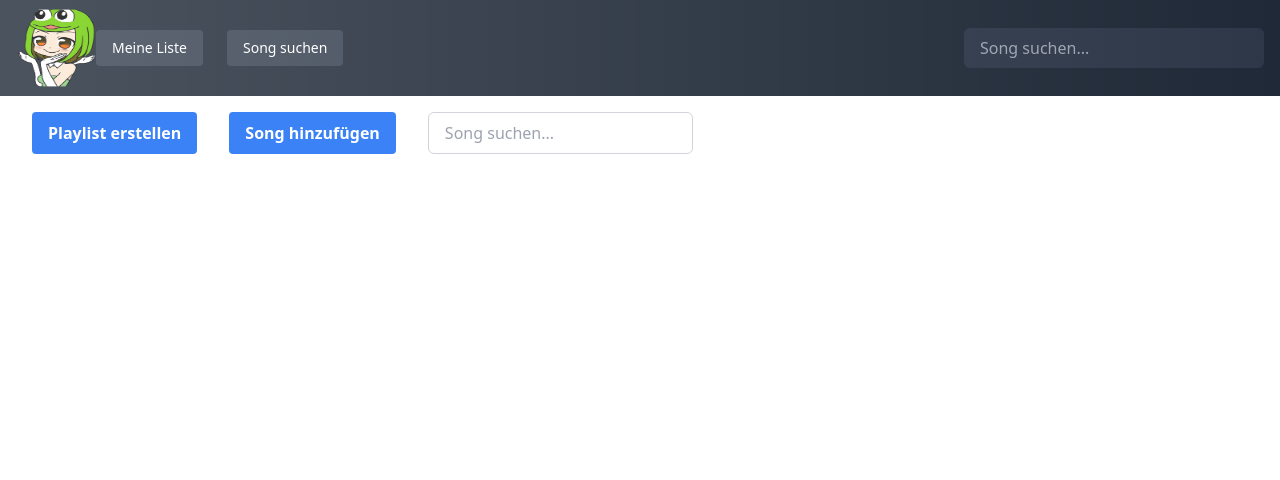
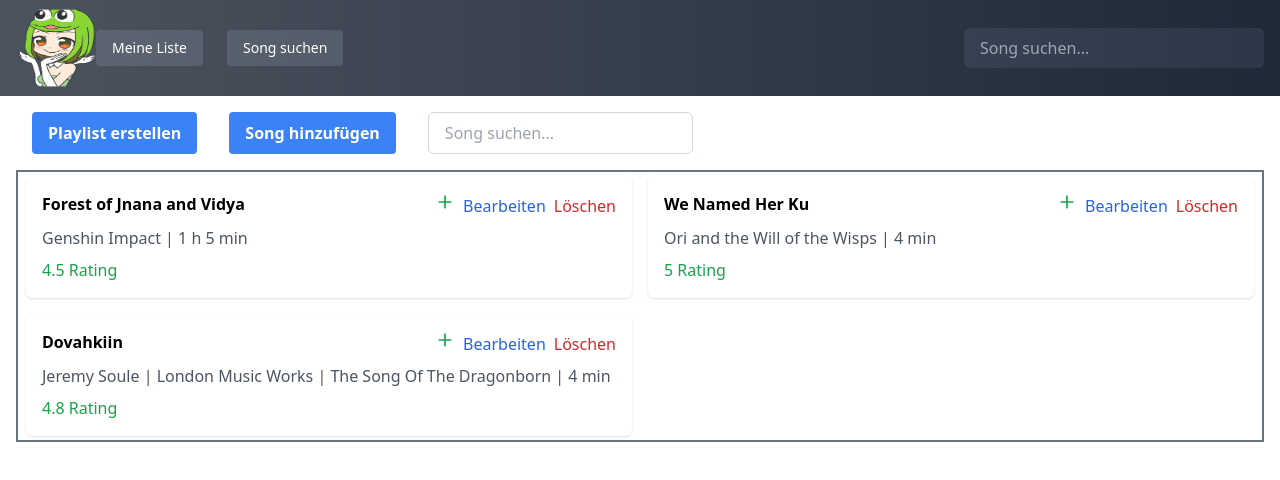
Before and after one commit to dominictosku/Mongo-Python, a Vue app in the folder jukebox/: page /lists in a window 1280 px wide. Shown: the top 480 px of the page. Built offline with nearby package versions, Linux system fonts and the light colour scheme.

Commit message:
feat: test values for playlist adding

```diff
--- a/jukebox/src/views/ListsView.vue
+++ b/jukebox/src/views/ListsView.vue
@@ -4,16 +4,66 @@
             <button class="btn w-full my-4 sm:w-auto sm:my-0 sm:mx-4">
                 Playlist erstellen
             </button>
-            <button class="btn w-full my-4 sm:w-auto sm:my-0 sm:mx-4">
+            <button @click="addSong" class="btn w-full my-4 sm:w-auto sm:my-0 sm:mx-4">
                 Song hinzufügen
             </button>
             <input type="text" class="search w-full sm:w-auto sm:mx-4" placeholder="Song suchen...">
+        </div>
+        <div class="grid grid-cols-1 md:grid-cols-2 gap-4 max-h-[405px] overflow-y-auto border-2 border-gray-500 px-2 py-1">
+            <div v-for="song in filteredSongs" :key="song.id" class="bg-white rounded-md shadow p-4">
+                <Song :song="song" />
+            </div>
         </div>
     </div>
 </template>
 
 <script setup>
-import { ref } from 'vue'
+import { ref, computed } from 'vue'
+import Song from '../components/Song.vue';
+
+const inputSearch = ref('');
+const songs = ref([
+    {
+        id: 1,
+        name: 'Forest of Jnana and Vidya',
+        // Author, Interpret (publisher), Album
+        attributes: ['Genshin Impact'],
+        duartion: 65,
+        rating: 4.5
+    },
+    {
+        id: 2,
+        name: 'We Named Her Ku',
+        attributes: ['Ori and the Will of the Wisps'],
+        duartion: 4,
+        rating: 5
+    },
+    {
+        id: 3,
+        name: 'Dovahkiin',
+        attributes: ['Jeremy Soule', 'London Music Works', 'The Song Of The Dragonborn'],
+        duartion: 4,
+        rating: 4.8
+    },
+])
+
+const filteredSongs = computed(() => {
+    return songs.value.filter(x => x.name.toLowerCase().includes(inputSearch.value.toLowerCase()))
+})
+
+/* functions */
+
+// adds a song to songs array (HArdcoded)
+function addSong() {
+    let song = {
+        id: Math.random() * 4249,
+        name: 'new Song',
+        attributes: ['new Attribute'],
+        duration: 424,
+        rating: 2.8
+    }
+    songs.value.push(song);
+}
 </script>
 
 <style scoped></style>
```
